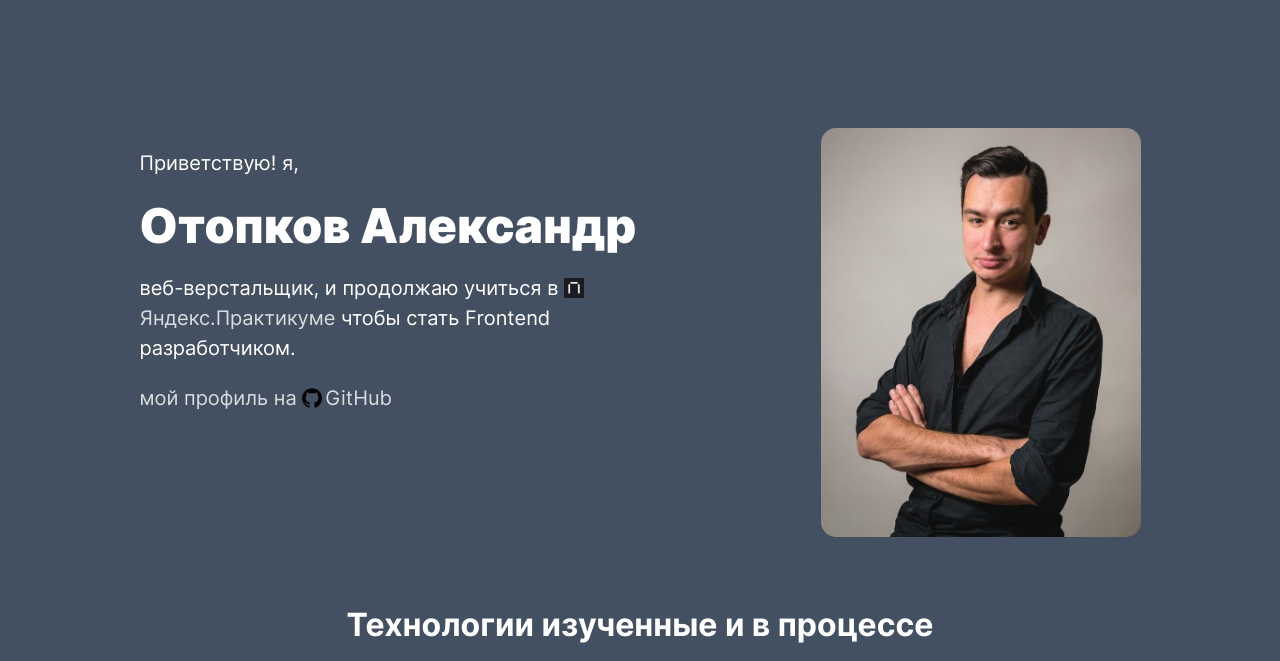
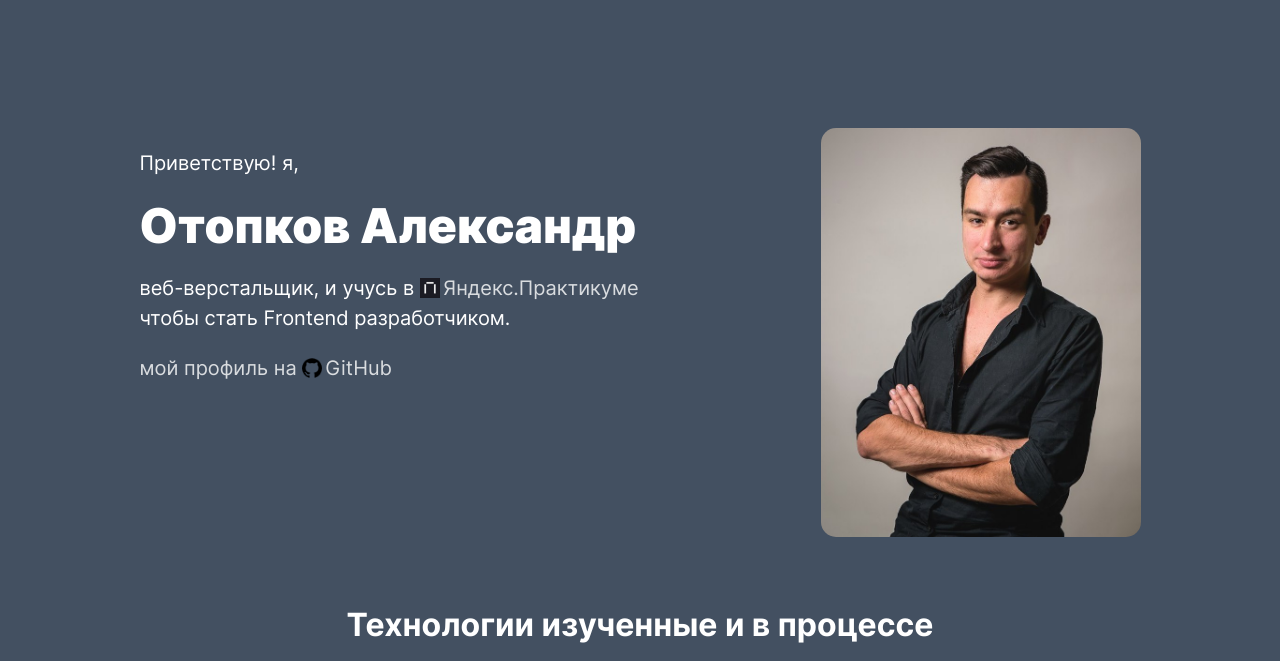
Before and after one commit to aotopkov/portfolio, a plain HTML site: page index.html in a window 1280 px wide. Shown: the top 661 px of the page. Drawn offline with Linux system fonts and the light colour scheme.

Commit message:
edit profile

```diff
--- a/index.html
+++ b/index.html
@@ -29,7 +29,7 @@
                 <p class="main__info">Приветствую! я,</p>
                 <h1 class="main__name">Отопков Александр</h1>
                 <p class="main__info">
-                    веб-верстальщик, и продолжаю учиться в
+                    веб-верстальщик, и учусь в
                     <a href="https://practicum.yandex.ru/" class="main__link" target="_blank"><img
                             src="./image/yandex.png" alt="логотип яндекс.практикум"
                             class="main__logo">Яндекс.Практикуме</a> чтобы стать Frontend
```
